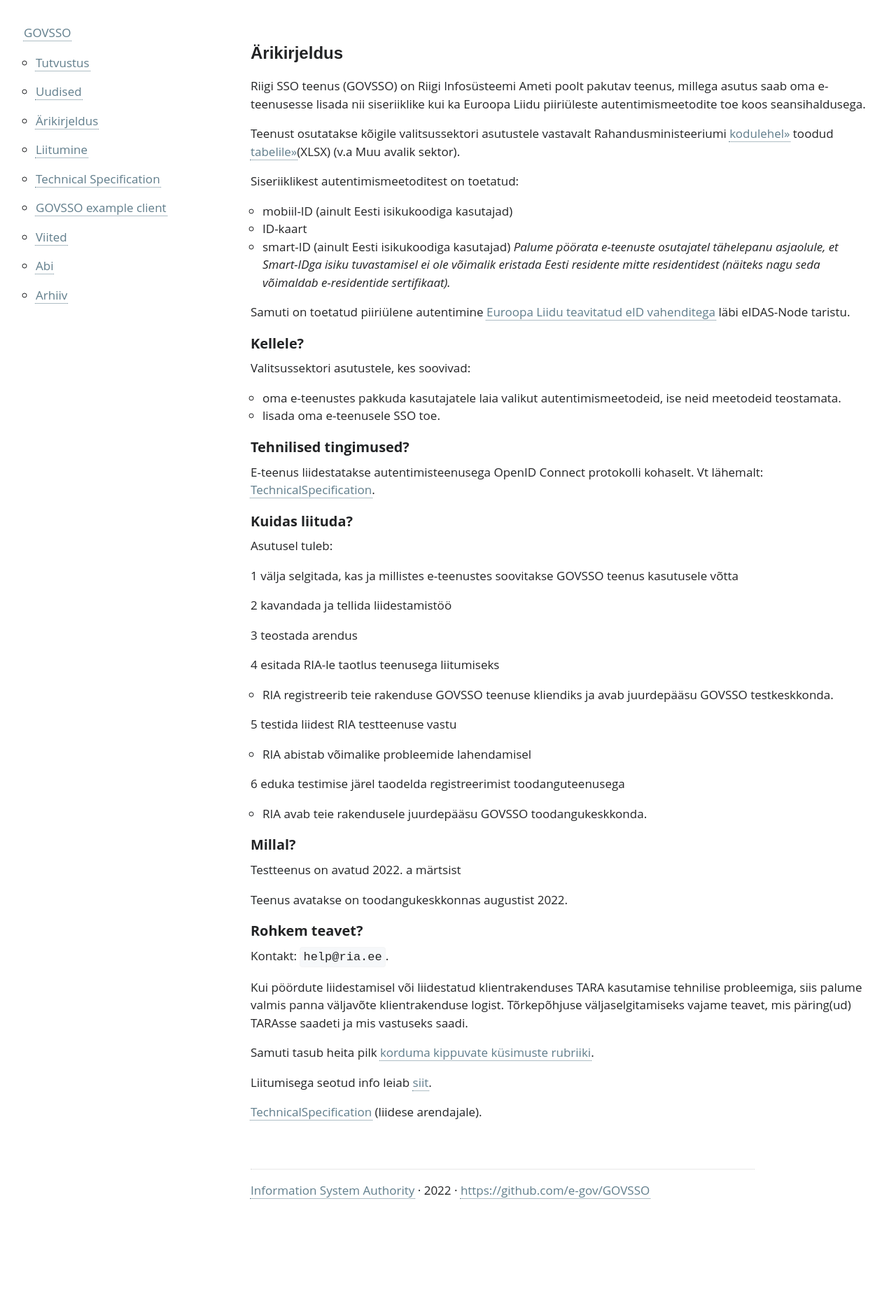
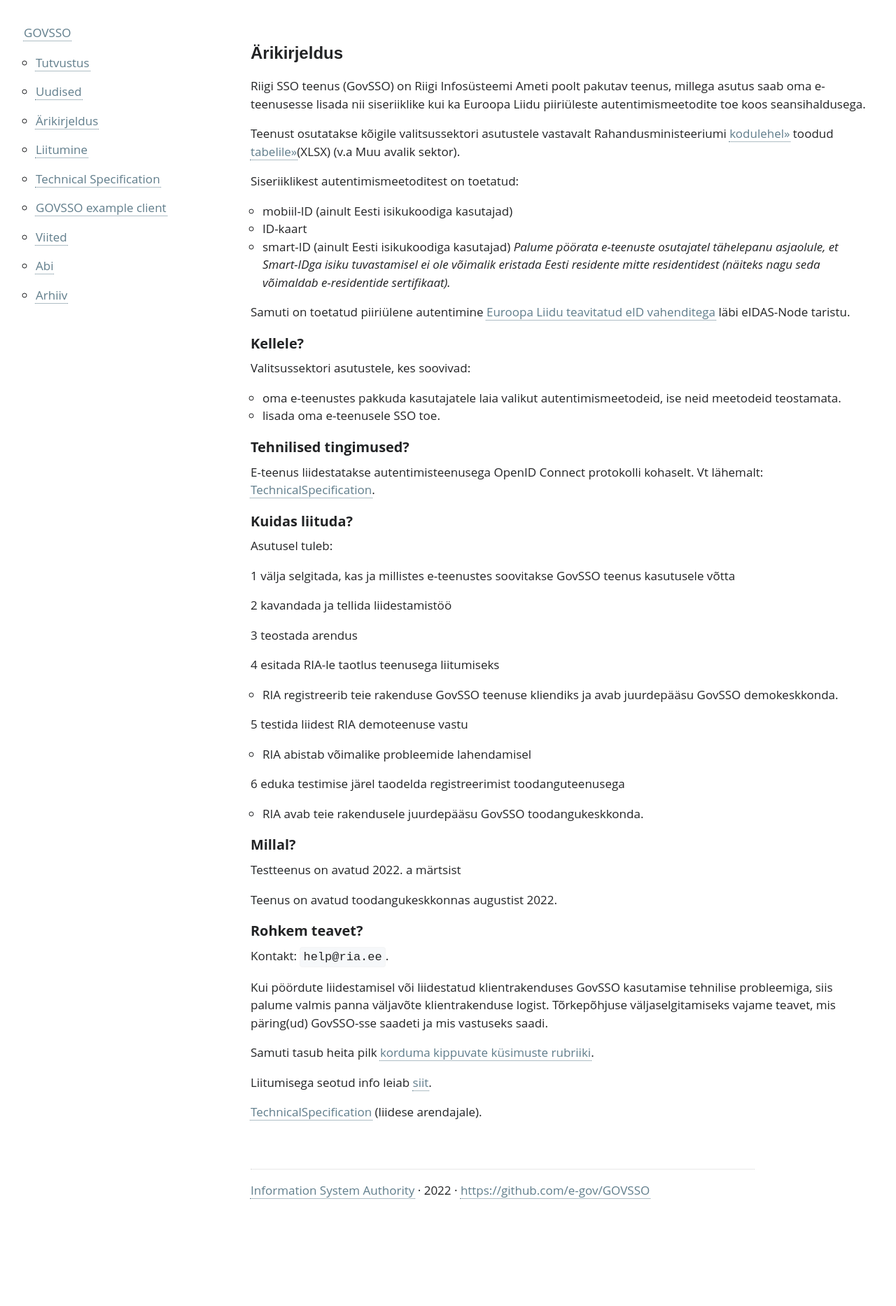
Before and after one commit to e-gov/GOVSSO, a Jekyll site: the page built from BusinessDescription.md, in a window 1280 px wide. Shown: the whole page at 70% size. Built offline with Jekyll 4.4.1, drawn with Linux system fonts in a browser that asks for light colours; our own code applies the rules of GitHub Pages for plain Markdown files.

Commit message:
Update BusinessDescription.md

```diff
--- a/BusinessDescription.md
+++ b/BusinessDescription.md
@@ -4,7 +4,7 @@ permalink: BusinessDescription
 
 # Ärikirjeldus
 
-Riigi SSO teenus (GOVSSO) on Riigi Infosüsteemi Ameti poolt pakutav teenus, millega asutus saab oma e-teenusesse lisada nii siseriiklike kui ka Euroopa Liidu piiriüleste autentimismeetodite toe koos seansihaldusega.
+Riigi SSO teenus (GovSSO) on Riigi Infosüsteemi Ameti poolt pakutav teenus, millega asutus saab oma e-teenusesse lisada nii siseriiklike kui ka Euroopa Liidu piiriüleste autentimismeetodite toe koos seansihaldusega.
 
 Teenust osutatakse kõigile valitsussektori asutustele vastavalt Rahandusministeeriumi [kodulehel»](https://www.fin.ee/riik-ja-omavalitsused-planeeringud/riigihaldus) toodud [tabelile»](https://www.fin.ee/media/6840/download)(XLSX) (v.a Muu avalik sektor).
 
@@ -30,7 +30,7 @@ E-teenus liidestatakse autentimisteenusega OpenID Connect protokolli kohaselt. V
 
 Asutusel tuleb:
 
-1 välja selgitada, kas ja millistes e-teenustes soovitakse GOVSSO teenus kasutusele võtta<br>
+1 välja selgitada, kas ja millistes e-teenustes soovitakse GovSSO teenus kasutusele võtta<br>
 
 2 kavandada ja tellida liidestamistöö<br>
 
@@ -38,27 +38,27 @@ Asutusel tuleb:
 
 4 esitada RIA-le taotlus teenusega liitumiseks<br>
 
-- RIA registreerib teie rakenduse GOVSSO teenuse kliendiks ja avab juurdepääsu GOVSSO testkeskkonda.
+- RIA registreerib teie rakenduse GovSSO teenuse kliendiks ja avab juurdepääsu GovSSO demokeskkonda.
 
-5 testida liidest RIA testteenuse vastu
+5 testida liidest RIA demoteenuse vastu
 
 - RIA abistab võimalike probleemide lahendamisel
 
 6 eduka testimise järel taodelda registreerimist toodanguteenusega
 
-- RIA avab teie rakendusele juurdepääsu GOVSSO toodangukeskkonda.
+- RIA avab teie rakendusele juurdepääsu GovSSO toodangukeskkonda.
 
 ## Millal?
 
 Testteenus on avatud 2022. a märtsist
 
-Teenus avatakse on toodangukeskkonnas augustist 2022.
+Teenus on avatud toodangukeskkonnas augustist 2022.
 
 ## Rohkem teavet?
 
 Kontakt: `help@ria.ee`.
 
-Kui pöördute liidestamisel või liidestatud klientrakenduses TARA kasutamise tehnilise probleemiga, siis palume valmis panna väljavõte klientrakenduse logist. Tõrkepõhjuse väljaselgitamiseks vajame teavet, mis päring(ud) TARAsse saadeti ja mis vastuseks saadi.
+Kui pöördute liidestamisel või liidestatud klientrakenduses GovSSO kasutamise tehnilise probleemiga, siis palume valmis panna väljavõte klientrakenduse logist. Tõrkepõhjuse väljaselgitamiseks vajame teavet, mis päring(ud) GovSSO-sse saadeti ja mis vastuseks saadi.
 
 Samuti tasub heita pilk [korduma kippuvate küsimuste rubriiki](Faq).
 
```
